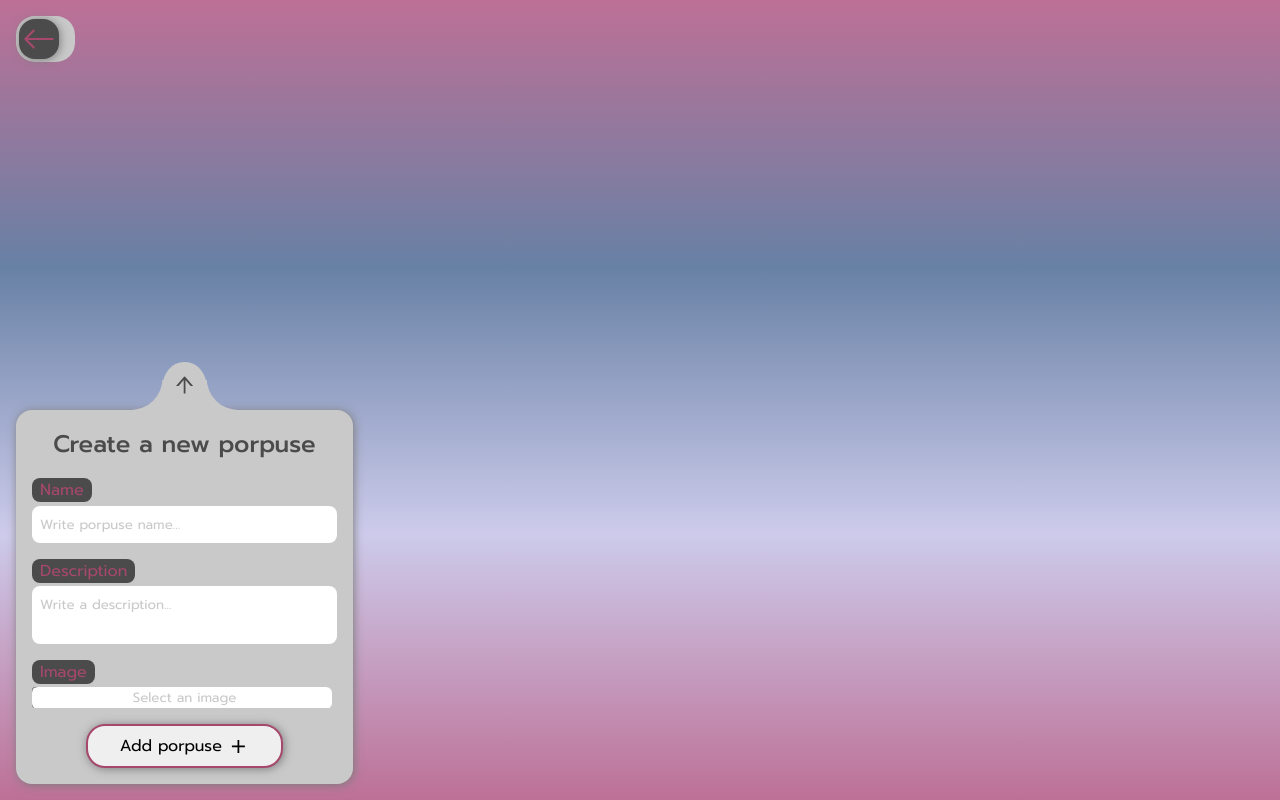
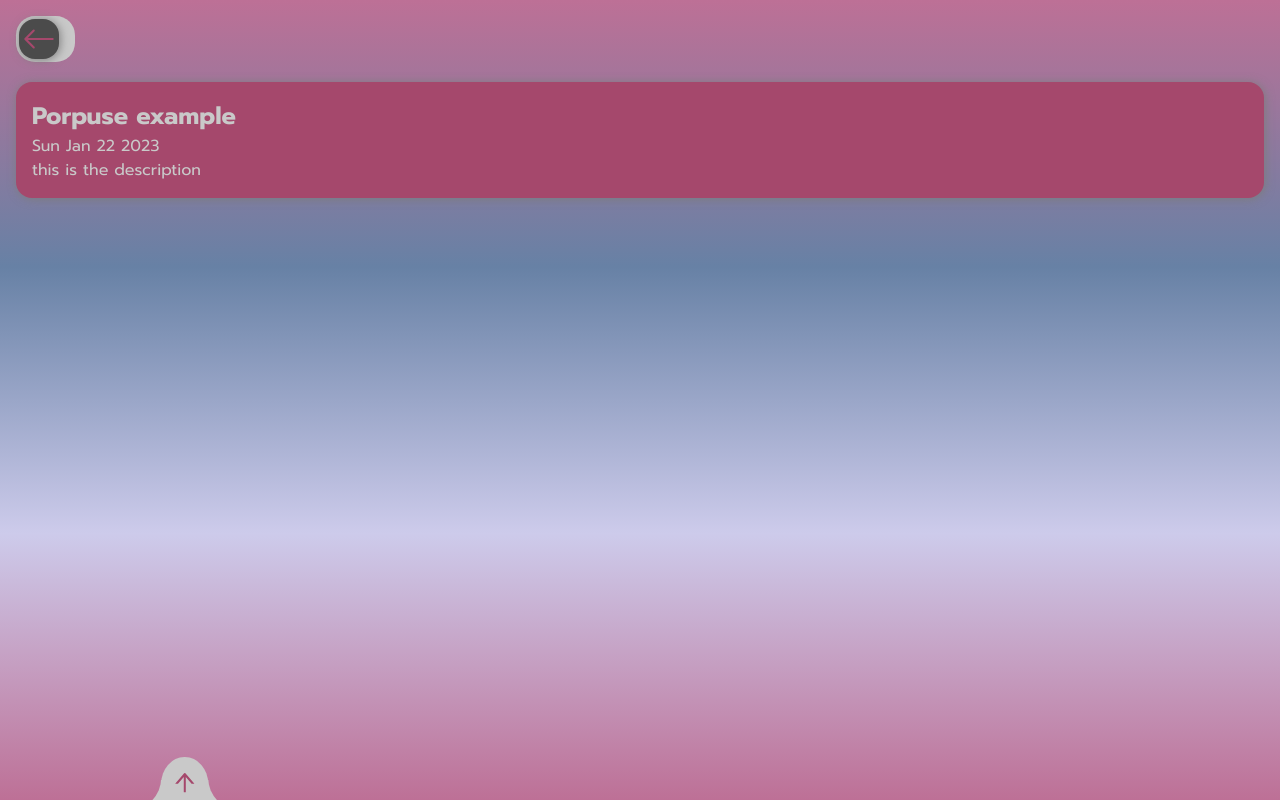
Before and after one commit to Anselmo1122/OB-New-year-purposes, a React (Create React App) app: page / in a window 1280 px wide. Both pictures are taken after a click on the button "Continue". Built offline with nearby package versions, Linux system fonts and the light colour scheme; the HTML template or start-up script is replaced by a standard one.

Commit message:
functionality is created to add purposes

```diff
--- a/src/components/Dashboard.jsx
+++ b/src/components/Dashboard.jsx
@@ -2,7 +2,7 @@ import React, { useState } from "react";
 import { BsArrowLeft } from "react-icons/bs";
 import imgExample from "../assets/example.png";
 import "../index.scss";
-// import Porpuse from "./Porpuse";
+import Porpuse from "./Porpuse";
 import PorpuseForm from "./PorpuseForm";
 
 const Dashboard = ({ next }) => {
@@ -22,7 +22,7 @@ const Dashboard = ({ next }) => {
         <BsArrowLeft className='button__icon' />
       </button>
       <PorpuseForm porpuse={{ porpuses, setPorpuses }} />
-      {/* <section className="list">
+      <section className="list">
         {
           porpuses.map((porpuse, id) => {
             return (
@@ -33,7 +33,7 @@ const Dashboard = ({ next }) => {
             )
           })
         }
-      </section> */}
+      </section>
     </section>
   );
 };
--- a/src/components/Porpuse.jsx
+++ b/src/components/Porpuse.jsx
@@ -1,16 +1,15 @@
 import React from "react";
+import "../index.scss";
 
 const Porpuse = ({ data }) => {
   return (
-    <article>
-      <h2>{ data.name }</h2>
-      <span>{ data.date }</span>
-      <p>{ data.description }</p>
-      {
-        data.image
-          ? <img src={ data.image } alt={ data.name } />
-          : ""
-      }
+    <article className="porpuse">
+      <div className="porpuse__data">
+        <h2 className="data__title">{data.name}</h2>
+        <span className="data__date">{data.date}</span>
+        <p className="data__description">{data.description}</p>
+      </div>
+      {data.image ? <img src={data.image} alt={data.name} /> : ""}
     </article>
   );
 };
--- a/src/components/PorpuseForm.jsx
+++ b/src/components/PorpuseForm.jsx
@@ -1,5 +1,6 @@
+import { motion } from "framer-motion";
 import { nanoid } from "nanoid";
-import React, { useRef } from "react";
+import React, { useRef, useState } from "react";
 import { AiOutlineArrowUp } from "react-icons/ai";
 import { IoMdAdd } from "react-icons/io"
 import "../index.scss";
@@ -7,6 +8,8 @@ import "../index.scss";
 // TODO: validar mejor los datos del formulario.
 
 const PorpuseForm = ({ porpuse }) => {
+
+  const [isOpen, setIsOpen] = useState(false)
 
   const nameRef = useRef();
   const descriptionRef = useRef();
@@ -31,43 +34,85 @@ const PorpuseForm = ({ porpuse }) => {
     porpuse.setPorpuses([  newPorpuse, ...porpuse.porpuses ])
   }
 
+  const container = {
+    hidden: { y: "50vh" },
+    show: {
+      y: 0,
+      transition: {
+        delayChildren: 0.2,
+        staggerChildren: 0.2
+      }
+    }
+  }
+
+  const item = {
+    hidden: { opacity: 0 },
+    show: { opacity: 1 }
+  }
+
   return (
-    <form className="form">
-      <div className="form__button-display">
-        <AiOutlineArrowUp className="button-display__icon" />
+    <motion.form
+      className="form"
+      variants={container}
+      initial="hidden"
+      animate={ isOpen ? "show" : "" }
+    >
+      <div
+        className="form__button-display"
+        onClick={ () => { setIsOpen(!isOpen) } }
+      >
+        <AiOutlineArrowUp
+          className={ isOpen
+            ? "button-display__icon-active"
+            : "button-display__icon"
+          }
+        />
       </div>
       <h3 className="form__title">Create a new porpuse</h3>
-      <div className="form__input">
+      <motion.div
+        className="form__input"
+        variants={item}
+        whileFocus={{ scale: 1.05 }}
+      >
         <label htmlFor="name">Name</label>
-        <input
+        <motion.input
           id="name"
           type="text"
           placeholder="Write porpuse name..."
           required
           autoComplete="off"
           ref={nameRef}
+          whileFocus={{ scale: 1.05 }}
         />
-      </div>
-      <div className="form__input">
+      </motion.div>
+      <motion.div
+        className="form__input"
+        variants={item}
+      >
         <label htmlFor="description">Description</label>
-        <textarea
+        <motion.textarea
           id="description"
           placeholder="Write a description..."
           required
           autoComplete="off"
           ref={descriptionRef}
+          whileFocus={{ scale: 1.05 }}
         />
-      </div>
-      <div className="form__input">
+      </motion.div>
+      <motion.div
+        className="form__input"
+        variants={item}
+      >
         <label htmlFor="img">Image</label>
-        <input
+        <motion.input
           id="img"
           type="file"
           accept=".png"
           placeholder="Select an image that represent your porpuse..."
           ref={imageRef}
+          whileFocus={{ scale: 1.05 }}
         />
-      </div>
+      </motion.div>
       <button
         className="form__button"
         onClick={(e) => { addPorpuse(e) }}
@@ -75,7 +120,7 @@ const PorpuseForm = ({ porpuse }) => {
         Add porpuse
         <IoMdAdd className="button__icon" />
       </button>
-    </form>
+    </motion.form>
   );
 };
 
--- a/src/index.css
+++ b/src/index.css
@@ -93,6 +93,7 @@ input[type=file]::after {
 }
 
 #header {
+  width: 100vw;
   position: absolute;
   z-index: 10;
   padding: 1rem;
@@ -180,8 +181,9 @@ input[type=file]::after {
 }
 
 .form {
-  position: absolute;
+  position: fixed;
   bottom: 1rem;
+  z-index: 3;
   padding: 1rem;
   border-radius: 1rem;
   background-color: #c9c9c9;
@@ -195,9 +197,13 @@ input[type=file]::after {
   transform: translateX(50%);
   border-radius: 50% 50% 0 0;
   bottom: 100%;
-  font-size: 1.5rem;
+  font-size: 1.7rem;
+  color: #a5486c;
   background-color: #c9c9c9;
   cursor: pointer;
+}
+.form .form__button-display .button-display__icon-active {
+  transform: rotate(180deg);
 }
 .form .form__button-display::after {
   content: "";
@@ -255,4 +261,34 @@ input[type=file]::after {
 .form .form__button .button__icon {
   margin-left: 0.4rem;
   font-size: 1.3rem;
+}
+
+.porpuse {
+  margin: 1rem 0;
+  padding: 1rem;
+  overflow: hidden;
+  position: relative;
+  border-radius: 1rem;
+  box-shadow: 1px 1px 10px 0 #7c7c7c;
+}
+.porpuse .porpuse__data {
+  position: relative;
+  z-index: 1;
+}
+.porpuse img {
+  width: 50%;
+  position: absolute;
+  top: 0;
+  right: 0;
+  filter: opacity(0.3) grayscale(40%);
+}
+
+.porpuse:nth-child(odd) {
+  background: #a5486c;
+  color: #c9c9c9;
+}
+
+.porpuse:nth-child(even) {
+  background: #4b4b4b;
+  color: #c9c9c9;
 }/*# sourceMappingURL=index.css.map */
--- a/src/index.scss
+++ b/src/index.scss
@@ -5,5 +5,6 @@
 @use "./sass/components/header";
 @use "./sass/components/dashboard";
 @use "./sass/components/porpuse-form";
+@use "./sass/components/porpuse";
 
 @import url('https://fonts.googleapis.com/css2?family=Prompt:ital,wght@0,100;0,200;0,300;0,400;0,500;0,600;0,700;0,800;0,900;1,200;1,600&display=swap');
--- a/src/sass/components/_header.scss
+++ b/src/sass/components/_header.scss
@@ -2,6 +2,7 @@
 @use "../utilities/variables";
 
 #header {
+    width: 100vw;
     position: absolute;
     z-index: 10;
     padding: 1rem;
--- a/src/sass/components/_porpuse-form.scss
+++ b/src/sass/components/_porpuse-form.scss
@@ -2,8 +2,9 @@
 @use "../utilities/variables";
 
 .form {
-    position: absolute;
+    position: fixed;
     bottom: 1rem;
+    z-index: 3;
     padding: 1rem;
     border-radius: 1rem;
     background-color: variables.$color-contrast;
@@ -17,9 +18,14 @@
         transform: translateX(50%);
         border-radius: 50% 50% 0 0;
         bottom: 100%;
-        font-size: 1.5rem;
+        font-size: 1.7rem;
+        color: variables.$color-red;
         background-color: variables.$color-contrast;
         cursor: pointer;
+
+        .button-display__icon-active {
+            transform: rotate(180deg);
+        }
     }
     .form__button-display::after {
         content: "";
--- a/src/sass/components/_porpuse.scss
+++ b/src/sass/components/_porpuse.scss
@@ -0,0 +1,37 @@
+
+@use "../utilities/variables";
+
+.porpuse {
+    margin: 1rem 0;
+    padding: 1rem;
+    overflow: hidden;
+
+    position: relative;
+
+    border-radius: 1rem;
+    // background: variables.$color-secondary;
+    // color: variables.$color-contrast;
+    box-shadow: 1px 1px 10px 0 #7c7c7c;
+
+    .porpuse__data {
+        position: relative;
+        z-index: 1;
+    }
+
+    img {
+        width: 50%;
+        position: absolute;
+        top: 0;
+        right: 0;
+        filter: opacity(.3) grayscale(40%);
+    }
+}
+
+.porpuse:nth-child(odd) {
+    background: variables.$color-red;
+    color: variables.$color-contrast;
+}
+.porpuse:nth-child(even) {
+    background: variables.$color-secondary;
+    color: variables.$color-contrast;
+}
```
Also changed, not shown: 1 other file (tests, documents, lock files or other folders).
